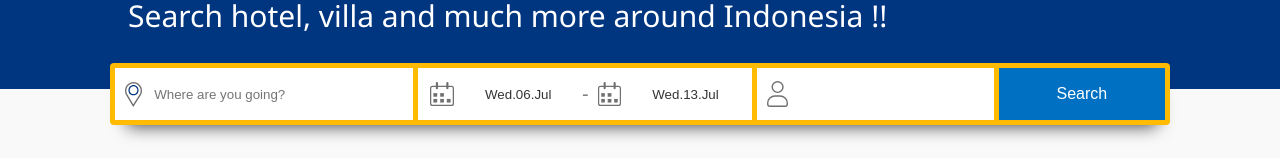
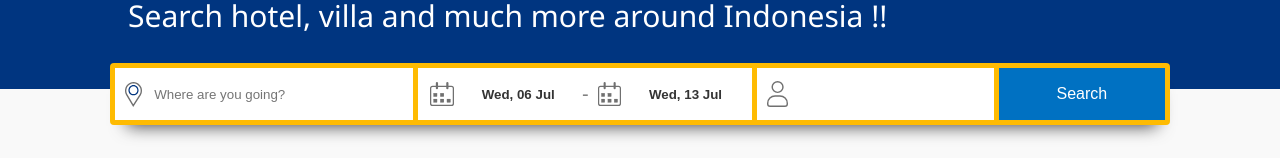
Before and after one commit to reyandoneil/booking-app, a React (Create React App) app in the folder client/: page /home in a window 1280 px wide. Shown: the part 197-355 px from the top of the page. Built offline with nearby package versions, Linux system fonts and the light colour scheme; no server answers.

Commit message:
update search menu

```diff
--- a/client/src/components/Organisms/Headers/HeadersElements.js
+++ b/client/src/components/Organisms/Headers/HeadersElements.js
@@ -168,6 +168,7 @@ export const ClearInput = styled.img`
 
 export const CheckIn = styled.div`
   background-color: white;
+  font-weight:bold ;
   height: 100%;
   width: 95%;
   color: #343434;
@@ -190,6 +191,7 @@ export const CheckIn = styled.div`
 export const CheckOut = styled.div`
   background-color: white;
   color: #343434;
+  font-weight:bold ;
   height: 100%;
   width: 95%;
   ${(props) => {
@@ -274,9 +276,8 @@ export const Symbol = styled.span`
 export const Icon = styled.img`
   height: 50%;
   ${(props) => {
-    if (props.ss === 'lg' || props.ss === 'md') {
+    if (props.ss === 'lg' || props.ss === 'md' || props.ss === 'xl') {
       return `
-      background-color: aliceblue;
       display: none;
       `;
     }
--- a/client/src/components/Organisms/Headers/index.js
+++ b/client/src/components/Organisms/Headers/index.js
@@ -61,6 +61,8 @@ function Header() {
     navigate('/hotel');
   };
   //CALENDER
+  const [checkin, setChheckin] = useState('Check-In')
+  const [checkout, setChheckout] = useState('Check-Out')
   const [openCal, setOpenCal] = useState(false);
   const [calender, setCalender] = useState([
     {
@@ -73,6 +75,12 @@ function Header() {
   const onChangeCalendar = (date) => {
     setCalender([date.selection]);
   };
+  useEffect(() => {
+    setChheckin(format(calender[0].startDate, 'EEE, dd LLL'))
+    setChheckout(format(calender[0].endDate, 'EEE, dd LLL'))
+
+  }, [calender])
+
 
   const openCalender = () => {
     setOpenCal(!openCal);
@@ -111,7 +119,7 @@ function Header() {
             <Icon src={Calendar} />
           </IconWrapper>
           <CheckIn ss={breakpoint}>
-            {format(calender[0].startDate, 'EEE.dd.LLL')}
+            {checkin}
           </CheckIn>
           <Space ss={breakpoint}>
             <Symbol>-</Symbol>
@@ -120,7 +128,7 @@ function Header() {
             <Icon src={Calendar} ss={breakpoint} />
           </IconWrapper2>
           <CheckOut ss={breakpoint}>
-            {format(calender[0].endDate, 'EEE.dd.LLL')}
+            {checkout}
           </CheckOut>
         </DatePickerWrapper>
         {openCal && (
```
